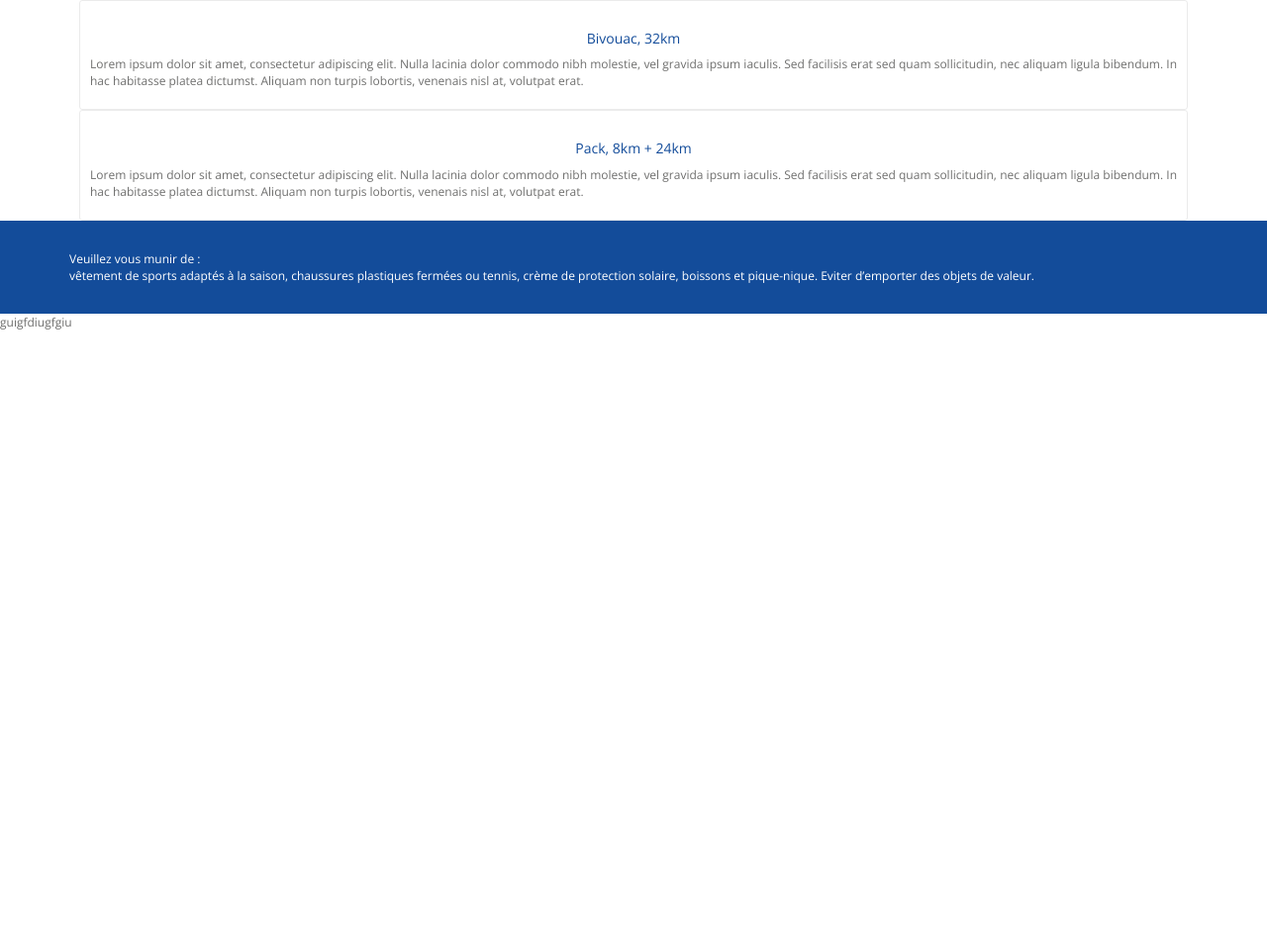
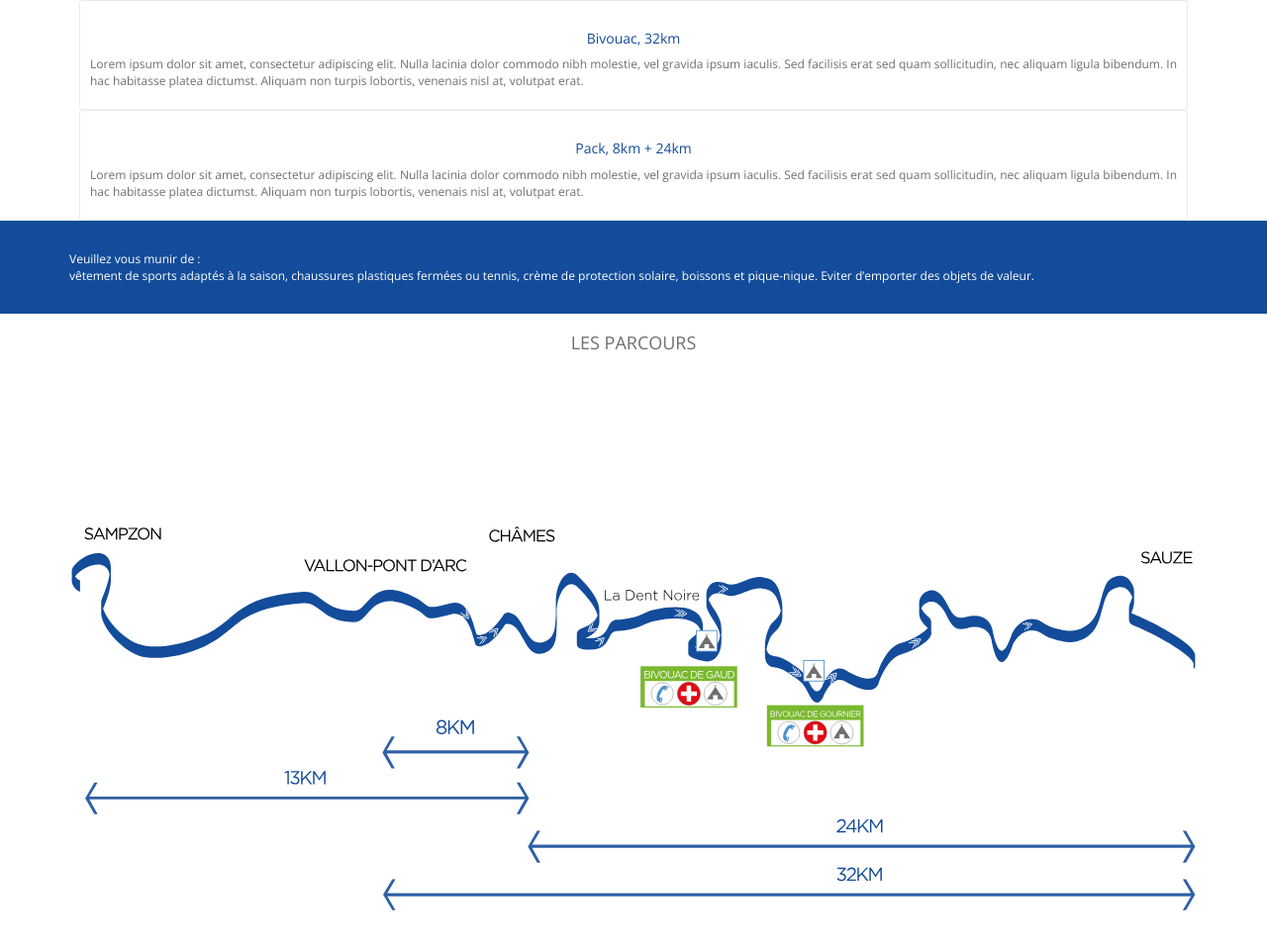
Before and after one commit to LaPetiteMer/La-Petite-Mer, a plain HTML site: page index.html in a window 1280 px wide. Shown: the part 1054-2013 px from the top of the page at 99% size. Before the commit the page ends 1398 px from the top, so only its background shows below. Drawn offline with nearby package versions, Linux system fonts and the light colour scheme.

Commit message:
import map svg

```diff
--- a/index.html
+++ b/index.html
@@ -184,8 +184,9 @@
 			</div>
 		</aside>
 
-		<section>
-			<p>guigfdiugfgiu</p>
+		<section class="container">
+			<h1>LES PARCOURS</h1>
+			<img src="images/plan.svg">
 		</section>
 
 
--- a/scss/layouts/_section.scss
+++ b/scss/layouts/_section.scss
@@ -5,6 +5,9 @@ section {
 				color: $primaryColor;
 			}
 		}
+	}
+	img {
+		max-width: 100%;
 	}
 }
 
```
Also changed, not shown: css/style.css, images/plan.svg (added), 1 other file.
